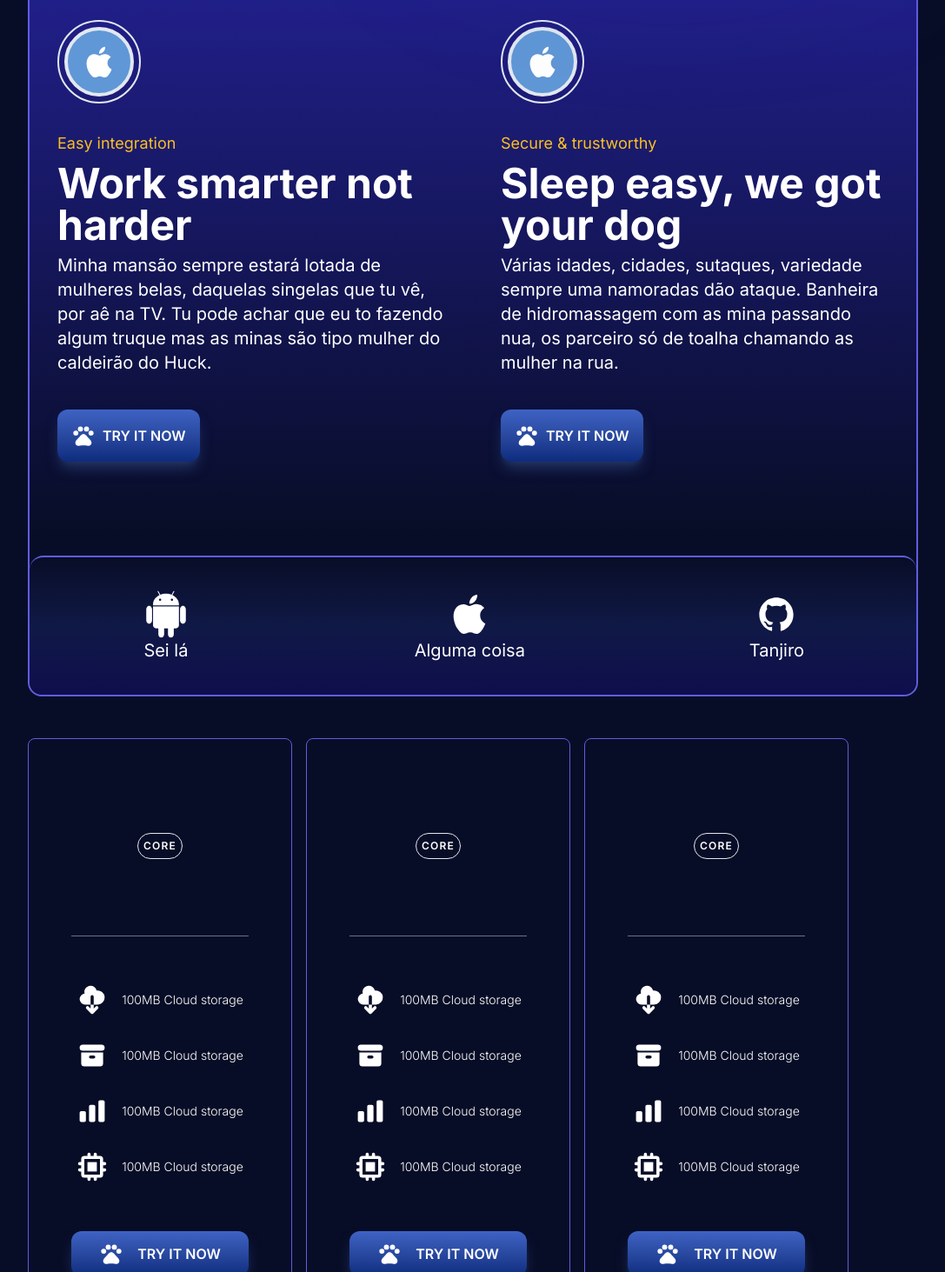
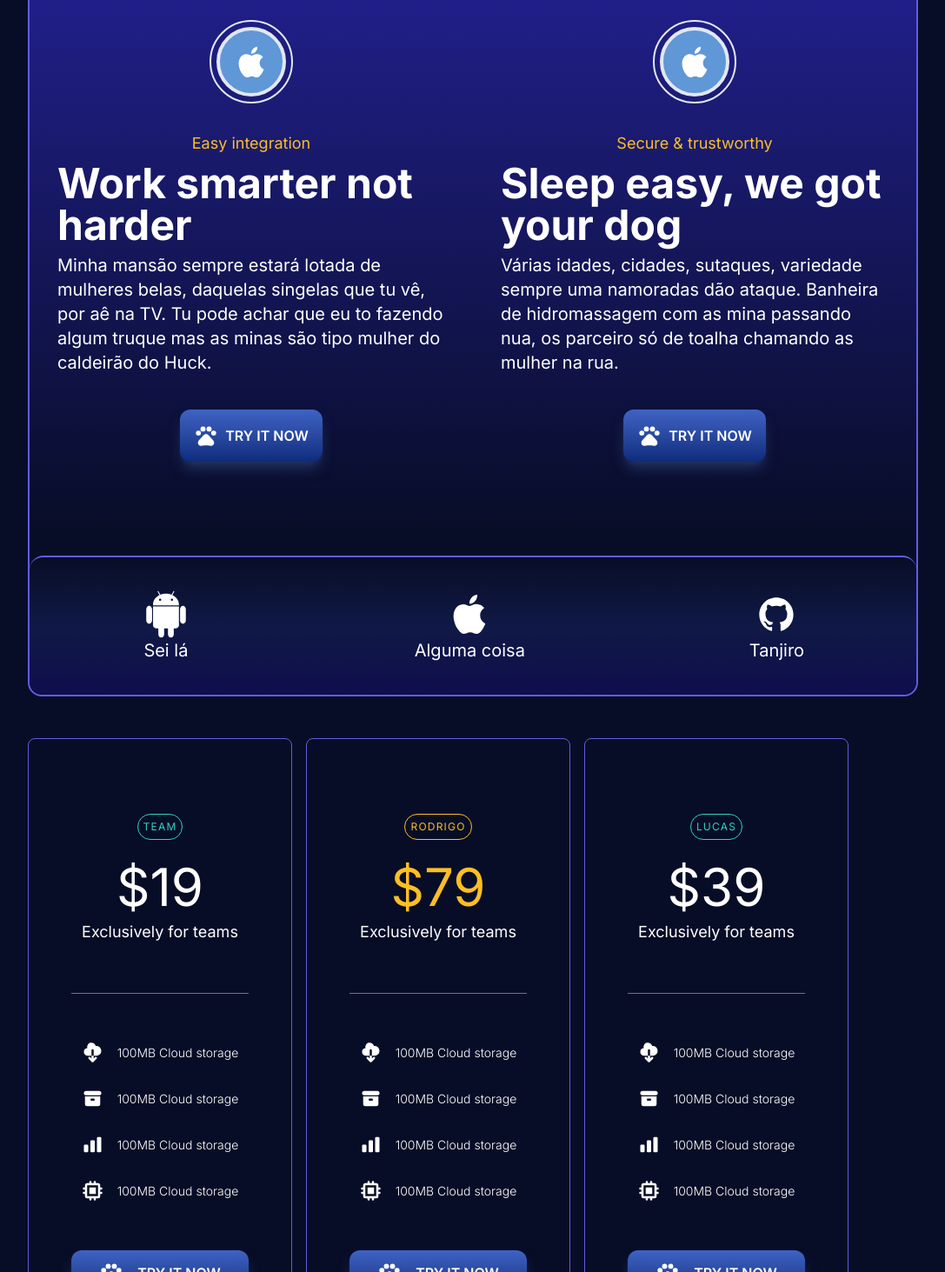
Before and after one commit to lnfidalgo/my-new-app, a Next.js app: page / in a window 1280 px wide. Shown: the part 847-2310 px from the top of the page at 87% size, without its empty margins (96-1183 px from the left). Built offline with nearby package versions, Linux system fonts and the light colour scheme.

Commit message:
Feature component done

```diff
--- a/src/ui/components/features/featureContent.tsx
+++ b/src/ui/components/features/featureContent.tsx
@@ -1,30 +1,42 @@
 import { DiApple } from "react-icons/di";
-import HeroButton from "../hero/content/heroButton";
+import HeroButton from "../hero/heroButton";
+import { twMerge } from "tailwind-merge";
 
 interface FeatureContentProps {
-  shortText: string,
-  title: string,
-  subtitle: string
+  shortText: string;
+  title: string;
+  subtitle: string;
+  className?: string;
 }
 
-export default function FeatureContent({shortText, title, subtitle}: FeatureContentProps) {
+export default function FeatureContent({
+  shortText,
+  title,
+  subtitle,
+  className,
+}: FeatureContentProps) {
   return (
-    <div className="text-white bg-gradient-to-b from-[#211f8b] to-[#080D27] rounded-tl-2xl px-3 py-10 lg:px-8 xl:pb-20">
-      <div className="border-2 rounded-full h-16 w-16 flex justify-center items-center lg:h-24 lg:w-24 ">
-        <div className="h-14 w-14 bg-[#6097d6] rounded-full flex justify-center items-center border-4 lg:h-20 lg:w-20">
+    <div
+      className={twMerge(
+        "flex flex-col items-center w-full flex-wrap justify-between lg:justify-between  text-white bg-gradient-to-b from-[#211f8b] to-[#080D27] px-3 py-10 md:px-8 xl:pb-20",
+        className,
+      )}
+    >
+      <div className="border-2 rounded-full h-16 w-16 flex justify-center items-center  md:h-24 md:w-24 ">
+        <div className="h-14 w-14 bg-[#6097d6] rounded-full flex justify-center items-center border-4 md:h-20 md:w-20">
           <DiApple size={30} className="lg:size-11" />
         </div>
       </div>
-      <p className="font-light text-sm text-amber-400 mb-2 pt-8 lg:text-lg lg:font-normal">
+      <p className="font-light text-sm text-amber-400 mb-2 pt-8 md:text-lg md:font-normal">
         {shortText}
       </p>
-      <h2 className="font-semibold text-3xl mb-2 lg:font-bold lg:text-5xl">
+      <h2 className="font-semibold text-3xl mb-2 md:font-bold md:text-5xl">
         {title}
       </h2>
-      <p className="font-light mb-10 lg:text-xl lg:font-normal">
+      <p className="font-light mb-10 md:text-xl md:font-normal break-words">
         {subtitle}
       </p>
-      <HeroButton className="lg:p-4 lg:text-base" />
+      <HeroButton className="md:p-4 md:text-base" />
     </div>
   );
 }
--- a/src/ui/components/features/page.tsx
+++ b/src/ui/components/features/page.tsx
@@ -9,8 +9,10 @@ export default function Features() {
         shortText="Easy integration"
         title="Work smarter not harder"
         subtitle="Minha mansão sempre estará lotada de mulheres belas, daquelas singelas que tu vê, por aê na TV. Tu pode achar que eu to fazendo algum truque mas as minas são tipo mulher do caldeirão do Huck."
+        className="rounded-tl-2xl"
       />
-      <FeatureContent shortText="Secure & trustworthy" title="Sleep easy, we got your dog" subtitle="Várias idades, cidades, sutaques, variedade sempre uma namoradas dão ataque. Banheira de hidromassagem com as mina passando nua, os parceiro só de toalha chamando as mulher na rua. " />
+      <FeatureContent shortText="Secure & trustworthy" title="Sleep easy, we got your dog" subtitle="Várias idades, cidades, sutaques, variedade sempre uma namoradas dão ataque. Banheira de hidromassagem com as mina passando nua, os parceiro só de toalha chamando as mulher na rua. "
+      className="rounded-tr-2xl"/>
       <FeatureFooter />
     </FeatureRoot>
   );
--- a/src/ui/components/hero/content/heroImg.tsx
+++ b/src/ui/components/hero/heroImg.tsx
@@ -5,9 +5,9 @@ export default function HeroImg() {
   return (
     <div>
       <div className="relative">
-        <div className="w-[500px] h-[500px] rounded-full blur-[130px] bg-gradient-to-bl from-[#303f8a]  via-[#15225f]  to-[#1035c9]  absolute inset-0 m-auto"></div>
+        <div className="w-[250px] h-[250px] rounded-full blur-[130px] bg-gradient-to-bl from-[#303f8a]  via-[#15225f]  to-[#1035c9]  absolute inset-0 m-auto"></div>
         <Image src={relaxImage} className="w-full max-h-[450px]" alt="Oi" />
       </div>
     </div>
-  )
+  );
 }
--- a/src/ui/components/hero/page.tsx
+++ b/src/ui/components/hero/page.tsx
@@ -1,5 +1,5 @@
-import HeroText from "./content/heroText";
-import HeroImg from "./content/heroImg";
+import HeroText from "./heroText";
+import HeroImg from "./heroImg";
 import HeroRoot from "./heroRoot";
 
 export default function HeroPage() {
--- a/src/ui/components/price/price-mobile/page.tsx
+++ b/src/ui/components/price/price-mobile/page.tsx
@@ -5,22 +5,56 @@ import {
   CarouselItem,
 } from "@/components/ui/carousel";
 import PriceTable from "../priceTableConfig/table";
+import PriceComponent from "../priceTableConfig/priceComponent";
+import DividerLine from "../priceTableConfig/dividerLine";
+import BenefitsComponent from "../priceTableConfig/benefitsComponent";
+import HeroButton from "../../hero/heroButton";
+import TableRoot from "../priceTableConfig/tableRoot";
 
 export default function CarouselDemo() {
   const slides = [
-    <PriceTable key={1} />,
-    <PriceTable key={2} />,
-    <PriceTable key={3} />,
+    <PriceTable key={1} id="one" />,
+    <PriceTable key={2} id="two" />,
+    <PriceTable key={3} id="three" />,
   ];
+
+  const slidesContent = [
+    {
+      usage: "TEAM",
+      id: "one",
+      price: "$19",
+    },
+    {
+      usage: "RODRIGO",
+      id: "two",
+      price: "$79",
+    },
+    {
+      usage: "LUCAS",
+      id: "three",
+      price: "$39",
+    },
+  ];
+
   return (
     <Carousel className="w-full mt-12">
       <CarouselContent>
-        {slides.map((slide, index) => (
+        {slidesContent.map((slide, index) => (
           <CarouselItem key={index} className="basis-80 ">
             <div>
               <Card className="bg-[#080D27] over border-[#5f5ddf]">
                 <CardContent className="flex items-center justify-center h-[750px]">
-                  <span className="text-4xl font-semibold">{slide}</span>
+                  <TableRoot>
+                    <PriceComponent
+                      usage={slide.usage}
+                      id={slide.id}
+                      price={slide.price}
+                      subtiltle="Exclusively for teams"
+                    />
+                    <DividerLine />
+                    <BenefitsComponent id={slide.id} />
+                    <HeroButton className="mx-auto px-8 py-3 text-base gap-4" />
+                  </TableRoot>
                 </CardContent>
               </Card>
             </div>
--- a/src/ui/components/price/priceTableConfig/benefitsComponent.tsx
+++ b/src/ui/components/price/priceTableConfig/benefitsComponent.tsx
@@ -1,24 +1,79 @@
 import { HiArchive, HiChartBar, HiChip, HiCloudDownload } from "react-icons/hi";
 
-export default function BenefitsComponent() {
-  return (
+interface BenefitsComponentProps {
+  id: string;
+}
+
+export default function BenefitsComponent({ id }: BenefitsComponentProps) {
+  let content;
+  switch (id) {
+    case 'one':
+      content = (
         <div className="flex flex-col gap-7">
           <div className="flex justify-center items-center gap-4">
-        <HiCloudDownload />
+            <HiCloudDownload size={25} />
             <p className="text-sm font-light">100MB Cloud storage</p>
           </div>
           <div className="flex justify-center items-center gap-4">
-        <HiArchive />
+            <HiArchive size={25} />
             <p className="text-sm font-light">100MB Cloud storage</p>
           </div>
           <div className="flex justify-center items-center gap-4">
-        <HiChartBar />
+            <HiChartBar size={25} />
             <p className="text-sm font-light">100MB Cloud storage</p>
           </div>
           <div className="flex justify-center items-center gap-4">
-        <HiChip />
+            <HiChip size={25} />
             <p className="text-sm font-light">100MB Cloud storage</p>
           </div>
         </div>
       );
+      break;
+    case 'two':
+      content = (
+        <div className="flex flex-col gap-7">
+          <div className="flex justify-center items-center gap-4">
+            <HiCloudDownload size={25} />
+            <p className="text-sm font-light">100MB Cloud storage</p>
+          </div>
+          <div className="flex justify-center items-center gap-4">
+            <HiArchive size={25} />
+            <p className="text-sm font-light">100MB Cloud storage</p>
+          </div>
+          <div className="flex justify-center items-center gap-4">
+            <HiChartBar size={25} />
+            <p className="text-sm font-light">100MB Cloud storage</p>
+          </div>
+          <div className="flex justify-center items-center gap-4">
+            <HiChip size={25} />
+            <p className="text-sm font-light">100MB Cloud storage</p>
+          </div>
+        </div>
+      );
+      break
+    case 'three':
+      content = (
+        <div className="flex flex-col gap-7">
+          <div className="flex justify-center items-center gap-4">
+            <HiCloudDownload size={25} />
+            <p className="text-sm font-light">100MB Cloud storage</p>
+          </div>
+          <div className="flex justify-center items-center gap-4">
+            <HiArchive size={25} />
+            <p className="text-sm font-light">100MB Cloud storage</p>
+          </div>
+          <div className="flex justify-center items-center gap-4">
+            <HiChartBar size={25} />
+            <p className="text-sm font-light">100MB Cloud storage</p>
+          </div>
+          <div className="flex justify-center items-center gap-4">
+            <HiChip size={25} />
+            <p className="text-sm font-light">100MB Cloud storage</p>
+          </div>
+        </div>
+      );
+    default:
+      break;
   }
+  return <>{content}</>;
+}
--- a/src/ui/components/price/priceTableConfig/priceComponent.tsx
+++ b/src/ui/components/price/priceTableConfig/priceComponent.tsx
@@ -2,18 +2,53 @@ interface PriceComponentProps {
   usage: string;
   price: string;
   subtiltle: string;
+  className?: string;
+  id: string;
 }
 
 export default function PriceComponent({
   usage,
   price,
   subtiltle,
+  id,
 }: PriceComponentProps) {
-  return (
-    <div className="flex flex-col justify-center items-center">
-      <p className="text-xs p-1.5 rounded-full border tracking-widest">{usage}</p>
-      <h2 className="text-6xl pb-2 pt-6">{price}</h2>
-      <p className="text-lg">{subtiltle}</p>
-    </div>
-  );
+  let content;
+
+  switch (id) {
+    case "one":
+      content = (
+        <div className="flex flex-col justify-center items-center">
+          <p className="text-xs p-1.5 rounded-full border tracking-widest text-teal-400 border-teal-400">
+            {usage}
+          </p>
+          <h2 className="text-6xl pb-2 pt-6">{price}</h2>
+          <p className="text-lg">{subtiltle}</p>
+        </div>
+      );
+      break;
+    case "two":
+      content = (
+        <div className="flex flex-col justify-center items-center">
+          <p className="text-xs p-1.5 rounded-full border tracking-widest text-amber-400 border-amber-400">
+            {usage}
+          </p>
+          <h2 className="text-6xl pb-2 pt-6 text-amber-400">{price}</h2>
+          <p className="text-lg">{subtiltle}</p>
+        </div>
+      );
+      break;
+    case "three":
+      content = (
+        <div className="flex flex-col justify-center items-center">
+          <p className="text-xs p-1.5 rounded-full border tracking-widest text-teal-400 border-teal-400">
+            {usage}
+          </p>
+          <h2 className="text-6xl pb-2 pt-6">{price}</h2>
+          <p className="text-lg">{subtiltle}</p>
+        </div>
+      );
+    default:
+      break;
+  }
+  return <>{content}</>;
 }
--- a/src/ui/components/price/priceTableConfig/table.tsx
+++ b/src/ui/components/price/priceTableConfig/table.tsx
@@ -1,20 +1,63 @@
-import HeroButton from "../../hero/content/heroButton";
+import HeroButton from "../../hero/heroButton";
 import TableRoot from "./tableRoot";
 import PriceComponent from "./priceComponent";
 import BenefitsComponent from "./benefitsComponent";
 import DividerLine from "./dividerLine";
 
 interface PriceTableProps {
-  className?: string;
+  id: string;
 }
 
-export default function PriceTable({ className }: PriceTableProps) {
-  return (
-    <TableRoot>
-      <PriceComponent usage="CORE" price="" subtiltle="" />
-      <DividerLine />
-      <BenefitsComponent />
-      <HeroButton className="mx-auto px-8 py-3 text-base gap-4" />
-    </TableRoot>
-  );
+export default function PriceTable({ id }: PriceTableProps) {
+  let content;
+  switch (id) {
+    case "one":
+      content = (
+        <>
+          <PriceComponent
+            usage="CORE"
+            id="one"
+            price="$19"
+            subtiltle="Best for solo creators"
+          />
+          <DividerLine />
+          <BenefitsComponent id="one" />
+          <HeroButton className="mx-auto px-8 py-3 text-base gap-4" />
+        </>
+      );
+      break;
+    case "two":
+      content = (
+        <>
+          <PriceComponent
+            usage="OVERDRIVE"
+            id="two"
+            price="$79"
+            subtiltle="Most popular plan"
+          />
+          <DividerLine />
+          <BenefitsComponent id="two" />
+          <HeroButton className="mx-auto px-8 py-3 text-base gap-4" />
+        </>
+      );
+      break;
+    case "three":
+      content = (
+        <>
+          <PriceComponent
+            usage="TEAM"
+            id="three"
+            price="$39"
+            subtiltle="Exclusively for teams"
+          />
+          <DividerLine />
+          <BenefitsComponent id="three" />
+          <HeroButton className="mx-auto px-8 py-3 text-base gap-4" />
+        </>
+      );
+      break;
+    default:
+      content = "Default content";
+  }
+  return <TableRoot>{content}</TableRoot>;
 }
```
Also changed, not shown: src/ui/components/hero/heroText.tsx (renamed from src/ui/components/hero/content/heroText.tsx, +9 -5 lines), src/ui/components/price/priceTableConfig/tableRoot.tsx (+6 -1 lines), src/ui/components/hero/heroButton.tsx (renamed from src/ui/components/hero/content/heroButton.tsx). Lines whose indentation alone changed are shown as unchanged.
